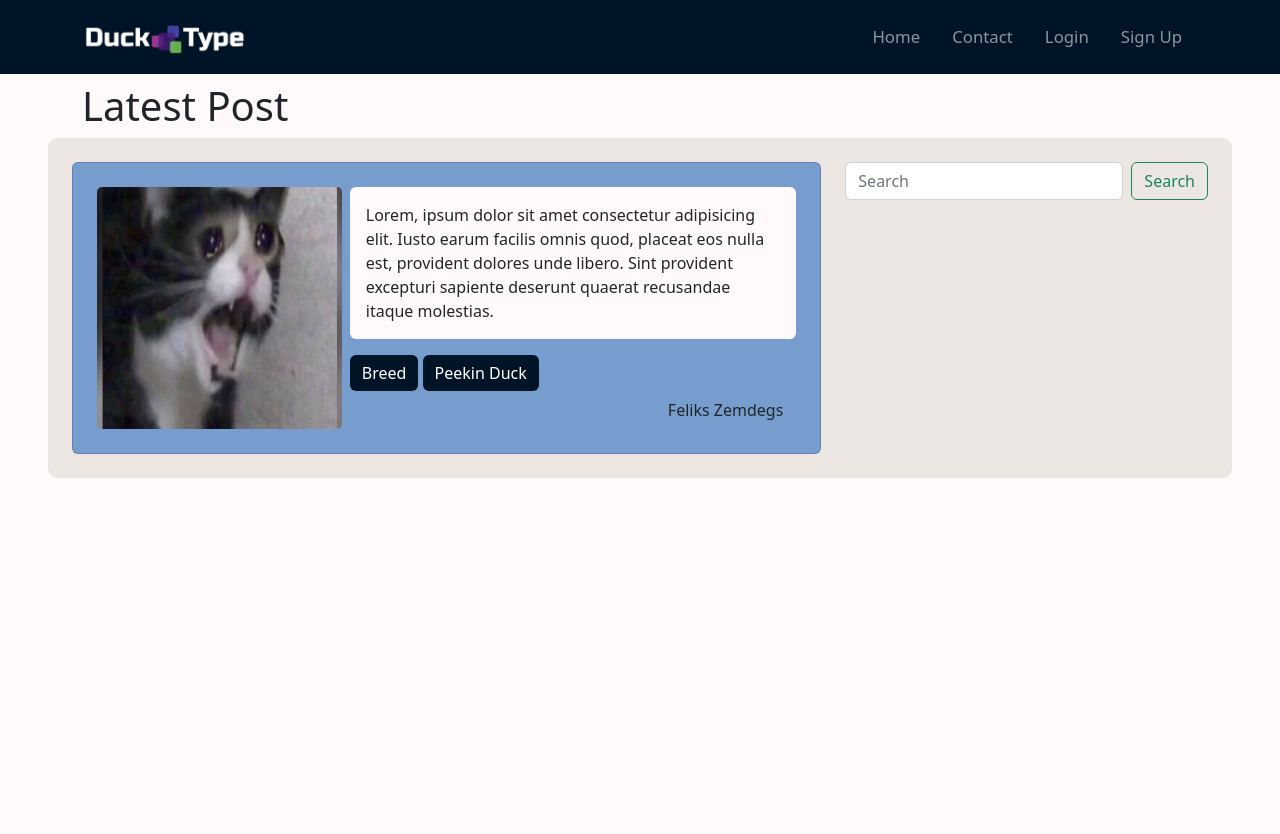
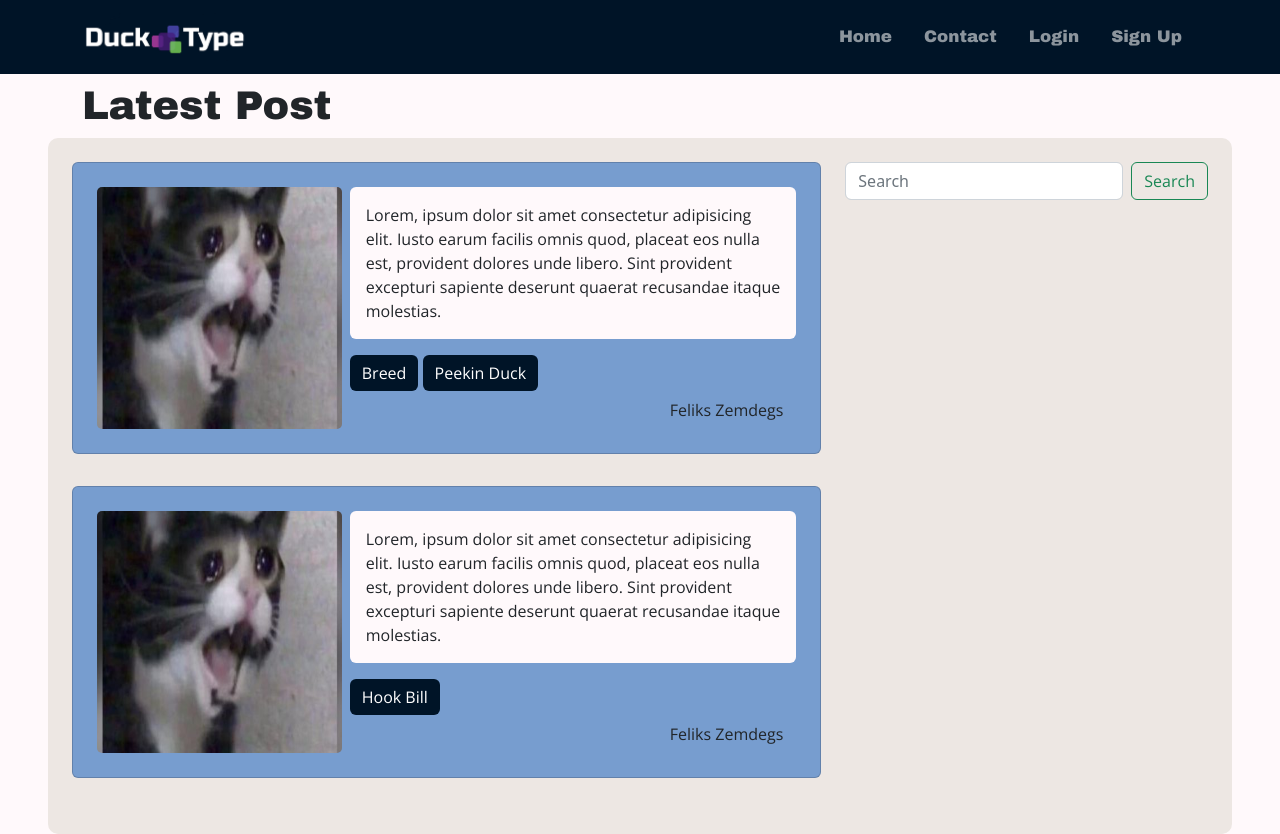
Before and after one commit to AlvaroQuispePalacios/diw, a plain HTML site: page index.html in a window 1280 px wide. Before the commit the page ends 800 px from the top, so only its background shows below. Drawn offline with nearby package versions, Linux system fonts and the light colour scheme.

Commit message:
12-10-2023

```diff
--- a/index.html
+++ b/index.html
@@ -8,6 +8,10 @@
     <link rel="preconnect" href="https://fonts.googleapis.com">
     <link rel="preconnect" href="https://fonts.gstatic.com" crossorigin>
     <link href="https://fonts.googleapis.com/css2?family=Archivo+Black&display=swap" rel="stylesheet">
+    <link rel="preconnect" href="https://fonts.googleapis.com">
+    <link rel="preconnect" href="https://fonts.gstatic.com" crossorigin>
+    <link href="https://fonts.googleapis.com/css2?family=Open+Sans&display=swap" rel="stylesheet">
+
     <link rel="stylesheet" href="styles.css">
     <title>DuckType</title>
 </head>
@@ -38,8 +42,8 @@
         </div>
         <div class="container content p-lg-4 g-1">
             <section class="row">
-                <!-- Card -->
                 <article class="col col-lg-8 col-12 order-lg-0 order-1 mt-2  mt-lg-0 ">
+                    <!-- Card -->
                     <div class="card p-4">
                         <img src="./img/gatoTroste.jpg" class="card-img img-fluid" alt="">
                         <div class="card-body p-0">
@@ -48,6 +52,20 @@
                             </p>
                             <a class="btn btn-primary topic">Breed</a>
                             <a class="btn btn-primary topic">Peekin Duck</a>
+                            <div class="author">
+                                <a class="btn">Feliks Zemdegs</a>
+                            </div>
+                        </div>
+                    </div>
+
+                    <!-- card -->
+                    <div class="card p-4">
+                        <img src="./img/gatoTroste.jpg" class="card-img img-fluid" alt="">
+                        <div class="card-body p-0">
+                            <p class="card-text rounded p-3">
+                                Lorem, ipsum dolor sit amet consectetur adipisicing elit. Iusto earum facilis omnis quod, placeat eos nulla est, provident dolores unde libero. Sint provident excepturi sapiente deserunt quaerat recusandae itaque molestias.
+                            </p>
+                            <a class="btn btn-primary topic">Hook Bill</a>
                             <div class="author">
                                 <a class="btn">Feliks Zemdegs</a>
                             </div>
--- a/styles.css
+++ b/styles.css
@@ -33,7 +33,7 @@ body{
     padding: .5rem;
     margin: .5rem;
     font-size: 1.05rem;
-
+    font-family: "Archivo black";
     transition: all .3s ease-out;
 }
 .nav-link:hover{
@@ -43,12 +43,16 @@ body{
 
 /* ------------------------------------------- Modificaciones del main ------------------------------------------------ */
 
+h1{
+    font-family: "Archivo black";
+}
 .content{
     background-color: var(--content-color);
     border-radius: 10px;
 }
 
 .card{
+    margin-bottom: 2rem;
     max-width: 100%;
     background-color: var(--card-color);
     gap: .5rem;
@@ -64,6 +68,7 @@ body{
 }
 
 .card-text{
+    font-family: "Open Sans";
     width: 100%;
     background-color: var(--body-color);
 }
@@ -76,6 +81,9 @@ body{
 .topic:hover{
     background-color: #fff;
     color: #000;
+}
+.btn{
+    font-family: "Open Sans";
 }
 
 .author{
```
